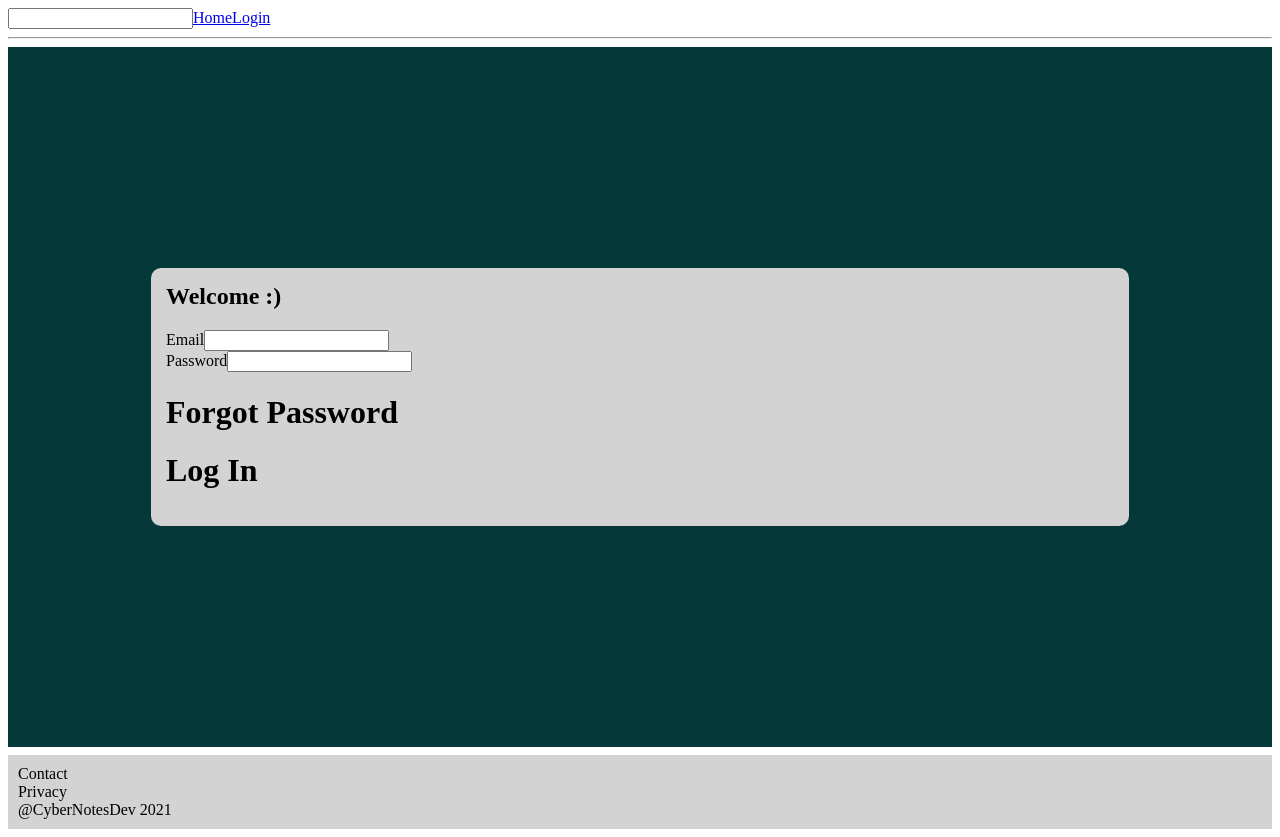
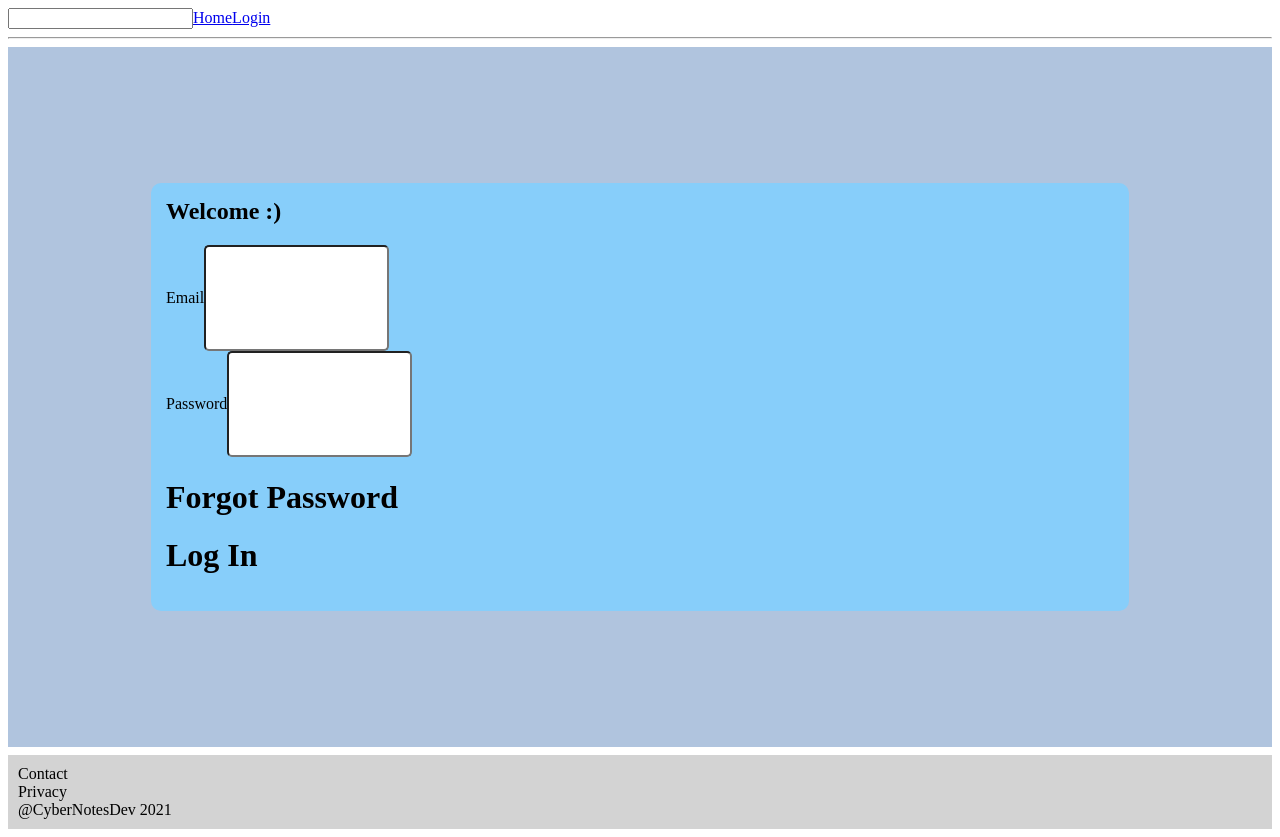
Before and after one commit to CyberNotesDev/lookatme, a JavaScript app in the folder lookatmefile/: page /login in a window 1280 px wide. Built offline with nearby package versions, Linux system fonts and the light colour scheme; the HTML template or start-up script is replaced by a standard one.

Commit message:
Added design for a few things

```diff
--- a/lookatmefile/src/css/LogIn.css
+++ b/lookatmefile/src/css/LogIn.css
@@ -1,5 +1,5 @@
 .login {
-    background-color: rgb(5, 56, 56);
+    background-color: lightsteelblue;
     display: flex;
     justify-content: center;
     align-items: center;
@@ -9,10 +9,30 @@
 .form-container {
     border-radius: 10px;
     padding: 15px;
-    background-color: lightgray;
+    background-color: lightskyblue;
     width: 75%;
 }
 
 h2 {
     margin-top: 0;
 }
+
+.form-container input {
+    outline: none;
+    border-radius: 5px;
+    height: 100px;
+}
+
+.logandforgot {
+    display: flex;
+    justify-content: space-around;
+}
+
+button {
+    outline: none;
+    background: linear-gradient(45deg, blue, red);
+    border-radius: 5px;
+    color: white;
+    width: 30%;
+    height: 35px;
+}
```
